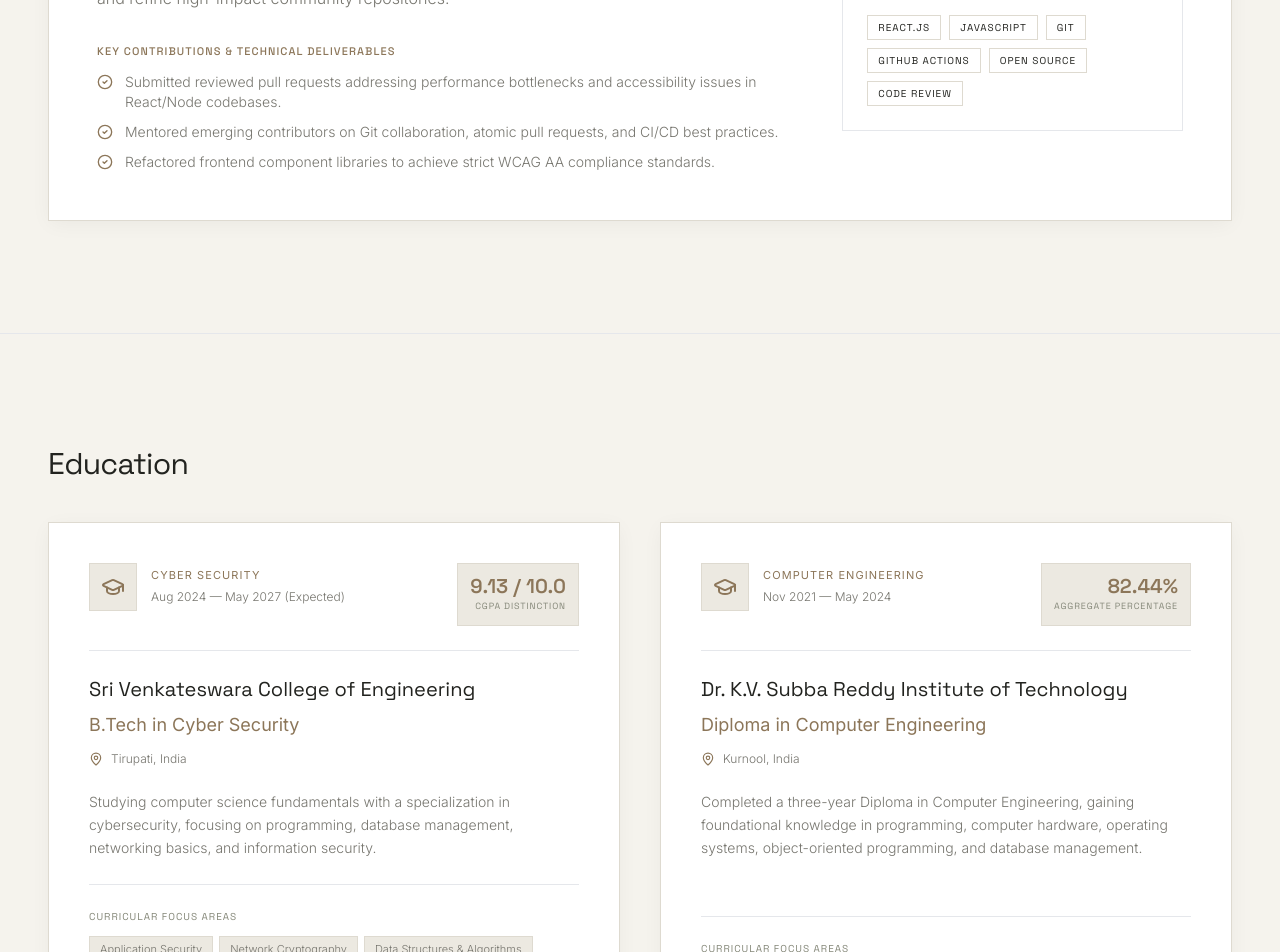
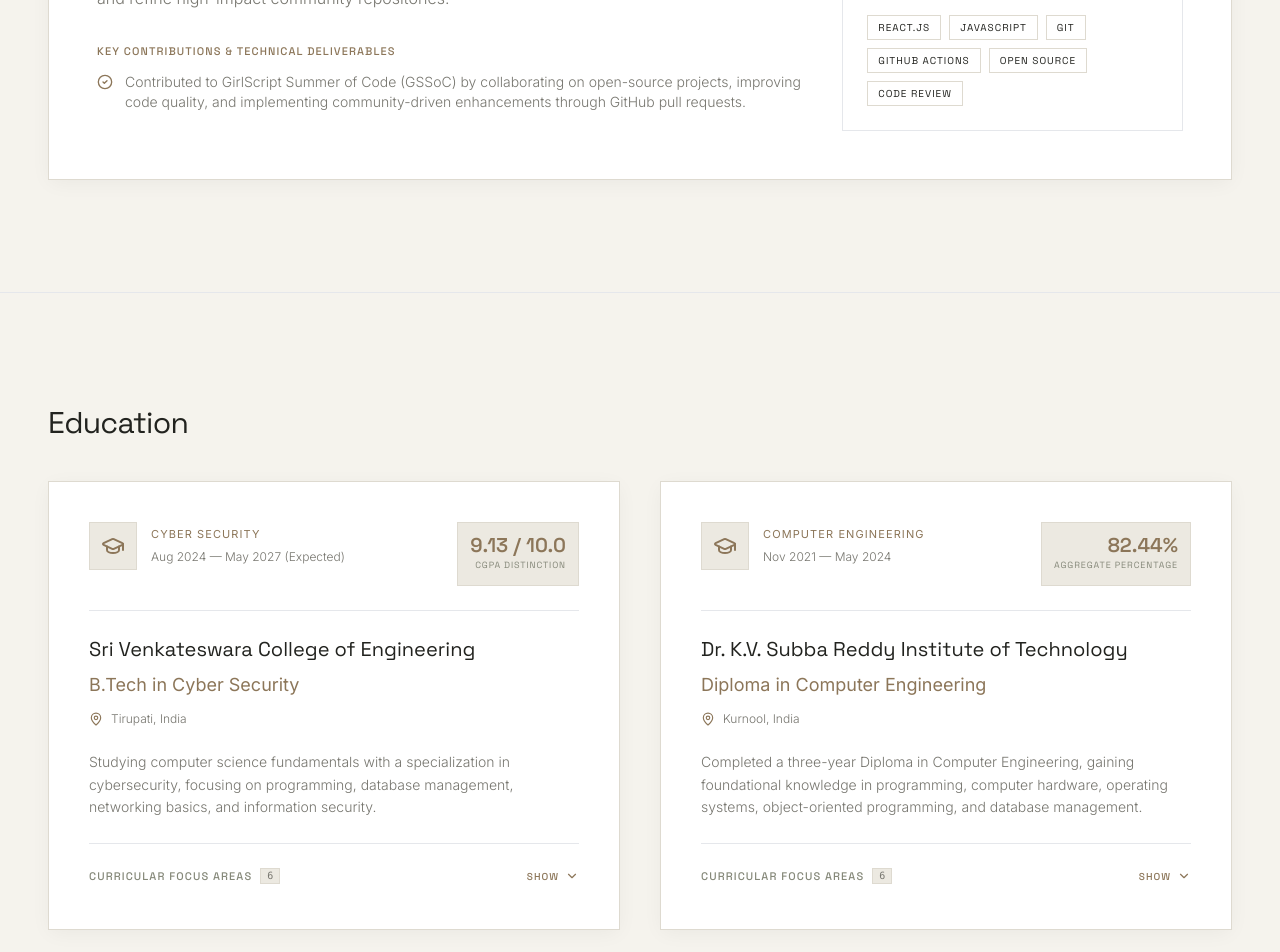
Before and after one commit to Akhileswar6/Portfolio, a React (Vite) app: page / in a window 1280 px wide. Shown: the part 6800-7752 px from the top of the page. Built offline with nearby package versions, Linux system fonts and the light colour scheme; a web font is replaced by a local one.

Commit message:
feat(education): add toggle for curricular focus areas

```diff
--- a/src/components/sections/Education.jsx
+++ b/src/components/sections/Education.jsx
@@ -1,9 +1,17 @@
-import React from 'react';
-import { motion } from 'framer-motion';
+import React, { useState } from 'react';
+import { motion, AnimatePresence } from 'framer-motion';
 import { educationData } from '../../data/experienceData';
-import { GraduationCap, MapPin } from 'lucide-react';
+import { GraduationCap, MapPin, ChevronDown } from 'lucide-react';
 
 export const Education = () => {
+  const [expandedCards, setExpandedCards] = useState({});
+
+  const toggleCoursework = (id) => {
+    setExpandedCards((prev) => ({
+      ...prev,
+      [id]: !prev[id]
+    }));
+  };
   return (
     <section id="education" className="py-28 px-6 md:px-12 max-w-7xl mx-auto border-t border-theme-border/60">
       {/* Section Header */}
@@ -85,12 +93,44 @@ export const Education = () => {
               </p>
             </div>
 
-            {/* Core Coursework Matrix */}
-            <div className="pt-6 mt-6 border-t border-theme-border/60 space-y-3">
-              <span className="font-label text-[10px] uppercase tracking-widest text-theme-muted-accent block">
+            {/* Core Coursework Matrix - Toggleable Hide/Show */}
+            <div className="pt-5 mt-6 border-t border-theme-border/60">
+              <button
+                type="button"
+                onClick={() => toggleCoursework(edu.id)}
+                className="w-full flex items-center justify-between group/toggle py-1 text-left focus:outline-none transition-colors"
+                aria-expanded={Boolean(expandedCards[edu.id])}
+              >
+                <div className="flex items-center gap-2">
+                  <span className="font-label text-[10px] sm:text-[11px] uppercase tracking-widest text-theme-muted-accent group-hover/toggle:text-theme-accent transition-colors font-medium">
                     Curricular Focus Areas
                   </span>
-              <div className="flex flex-wrap gap-1.5">
+                  <span className="text-[10px] px-1.5 py-0.5 bg-theme-bg-secondary border border-theme-border text-theme-text-secondary font-mono leading-none">
+                    {edu.coursework.length}
+                  </span>
+                </div>
+
+                <span className="flex items-center gap-1.5 font-label text-[10px] uppercase tracking-widest text-theme-accent group-hover/toggle:text-theme-accent-hover transition-colors font-medium">
+                  <span>{expandedCards[edu.id] ? 'Hide' : 'Show'}</span>
+                  <ChevronDown
+                    className={`w-3.5 h-3.5 transition-transform duration-300 ${
+                      expandedCards[edu.id] ? 'rotate-180' : ''
+                    }`}
+                  />
+                </span>
+              </button>
+
+              <AnimatePresence initial={false}>
+                {expandedCards[edu.id] && (
+                  <motion.div
+                    key="coursework-content"
+                    initial={{ height: 0, opacity: 0 }}
+                    animate={{ height: 'auto', opacity: 1 }}
+                    exit={{ height: 0, opacity: 0 }}
+                    transition={{ duration: 0.35, ease: [0.16, 1, 0.3, 1] }}
+                    className="overflow-hidden"
+                  >
+                    <div className="pt-3.5 flex flex-wrap gap-1.5">
                       {edu.coursework.map((course, cIdx) => (
                         <motion.span
                           key={cIdx}
@@ -102,6 +142,9 @@ export const Education = () => {
                         </motion.span>
                       ))}
                     </div>
+                  </motion.div>
+                )}
+              </AnimatePresence>
             </div>
           </motion.div>
         ))}
--- a/src/data/experienceData.js
+++ b/src/data/experienceData.js
@@ -73,11 +73,7 @@ export const workExperienceData = [
     current: false,
     tagline: 'High-Impact Community Engineering & Component Architecture',
     description: 'Selected as an official open-source contributor among thousands of applicants to build, test, and refine high-impact community repositories.',
-    responsibilities: [
-      'Submitted reviewed pull requests addressing performance bottlenecks and accessibility issues in React/Node codebases.',
-      'Mentored emerging contributors on Git collaboration, atomic pull requests, and CI/CD best practices.',
-      'Refactored frontend component libraries to achieve strict WCAG AA compliance standards.'
-    ],
+    responsibilities: ['Contributed to GirlScript Summer of Code (GSSoC) by collaborating on open-source projects, improving code quality, and implementing community-driven enhancements through GitHub pull requests.'],
     tech: ['React.js', 'JavaScript', 'Git', 'GitHub Actions', 'Open Source', 'Code Review'],
     badge: 'Selected Contributor',
     metrics: [
```
Lines whose indentation alone changed are shown as unchanged.
